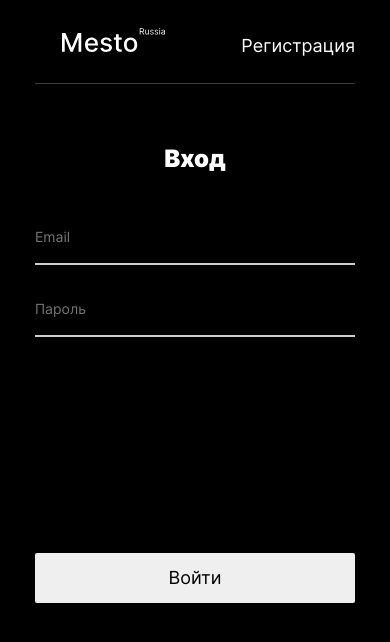
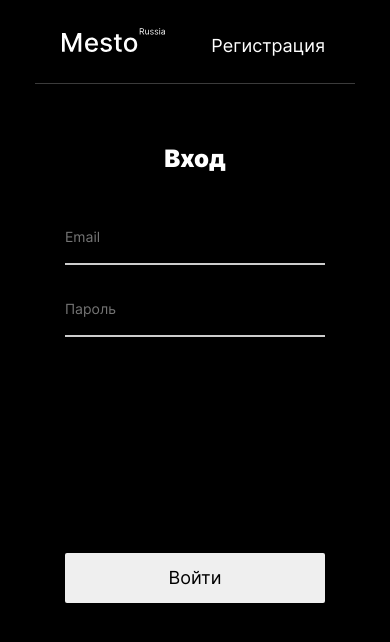
Before and after one commit to Ilya-Bikmetov/react-mesto-auth, a React (Create React App) app: page /sign-in in a window 390 px wide. Shown: the top 642 px of the page. Built offline with nearby package versions, Linux system fonts and the light colour scheme; no server answers.

Commit message:
feat/api_done

```diff
--- a/src/blocks/header/__links/_hover-off/header__links_text.css
+++ b/src/blocks/header/__link/_text/header__link_text.css
@@ -1,3 +1,3 @@
-.header__links_text {
+.header__link_text {
   pointer-events: none;
 }
--- a/src/blocks/header/__links/header__links.css
+++ b/src/blocks/header/__links/header__links.css
@@ -4,3 +4,9 @@
   align-items: baseline;
   gap: 24px;
 }
+
+@media (max-width: 599px) {
+  .header__links {
+    margin-right: 30px;
+  }
+}
--- /dev/null
+++ b/src/blocks/header/_transform/header_transform.css
@@ -0,0 +1,6 @@
+@media (max-width: 599px) {
+  .header_transform {
+    flex-direction: column;
+    flex-flow: column-reverse;
+  }
+}
--- a/src/blocks/header/header.css
+++ b/src/blocks/header/header.css
@@ -12,5 +12,7 @@
 @media (max-width: 599px) {
   .header {
     padding-top: 28px;
+    /* flex-direction: column;
+    flex-flow: column-reverse; */
   }
 }
--- a/src/blocks/profile-form/profile-form.css
+++ b/src/blocks/profile-form/profile-form.css
@@ -5,3 +5,9 @@
   flex-direction: column;
   align-items: center;
 }
+
+@media (max-width: 599px) {
+  .profile-form {
+    max-width: 260px;
+  }
+}
--- a/src/components/App.js
+++ b/src/components/App.js
@@ -64,6 +64,11 @@ function App() {
   const handleCardClick = (card) => {
     setSelectedCard(card);
     handleImageCardClick();
+  }
+
+  const handleSignout = () => {
+    localStorage.removeItem('token');
+    setLoggedIn(false);
   }
 
   const handleUpdateUser = ({ name, about }) => {
@@ -189,6 +194,7 @@ function App() {
           <Header
             loggedIn={loggedIn}
             userInfo={userInfo}
+            onSignout={handleSignout}
           />
           <Switch>
             <ProtectedRoute
--- a/src/components/Header.js
+++ b/src/components/Header.js
@@ -1,33 +1,36 @@
-import { Link, useLocation } from "react-router-dom";
+import { Link, useHistory, useLocation } from "react-router-dom";
 
-function Header({ loggedIn, userInfo: { email } }) {
+function Header({ loggedIn, userInfo: { email }, onSignout }) {
   const location = useLocation();
 
   return (
-    <header className="header">
-      <div className="header__logo"></div>
+    // <header className="header">
+    //   <div className="header__logo"></div>
+    <div>
       {
         !loggedIn &&
-        <nav className="header__links">
-          {location.pathname === "/sign-in" && <Link className="header__link" to={"./sign-up"}>Регистрация</Link>}
-          {location.pathname === "/sign-up" && <Link className="header__link" to={"./sign-in"}>Войти</Link>}
-        </nav>
+        <header className="header">
+          <div className="header__logo"></div>
+          <nav className="header__links">
+            {location.pathname === "/sign-in" && <Link className="header__link" to={"./sign-up"}>Регистрация</Link>}
+            {location.pathname === "/sign-up" && <Link className="header__link" to={"./sign-in"}>Войти</Link>}
+          </nav>
+        </header>
+      }
 
-      }
       {
         loggedIn &&
-        <div>
-          {
-            location.pathname === "/" &&
+        <header className="header header_transform">
+          <div className="header__logo"></div>
+          {location.pathname === "/" &&
             <nav className="header__links">
-              <p className="header__link header__links_text">{email}</p>
-              <Link onClick={() => localStorage.removeItem('token')} className="header__link" to={"./sign-in"}>Выйти</Link>
-            </nav>
-          }
-        </div>
+              <p className="header__link header__link_text">{email}</p>
+              <Link onClick={onSignout} className="header__link" to={"./sign-in"}>Выйти</Link>
+            </nav>}
+        </header>
       }
+    </div>
 
-    </header>
   );
 }
 
--- a/src/index.css
+++ b/src/index.css
@@ -7,7 +7,8 @@
 @import url(./blocks/header/__logo/header__logo.css);
 @import url(./blocks/header/__links/header__links.css);
 @import url(./blocks/header/__link/header__link.css);
-@import url(./blocks/header/__links/_hover-off/header__links_text.css);
+@import url(./blocks/header/__link/_text/header__link_text.css);
+@import url(./blocks/header/_transform/header_transform.css);
 @import url(./blocks/profile/profile.css);
 @import url(./blocks/profile/__user-set/profile__user-set.css);
 @import url(./blocks/profile/__avatar/profile__avatar.css);
```
